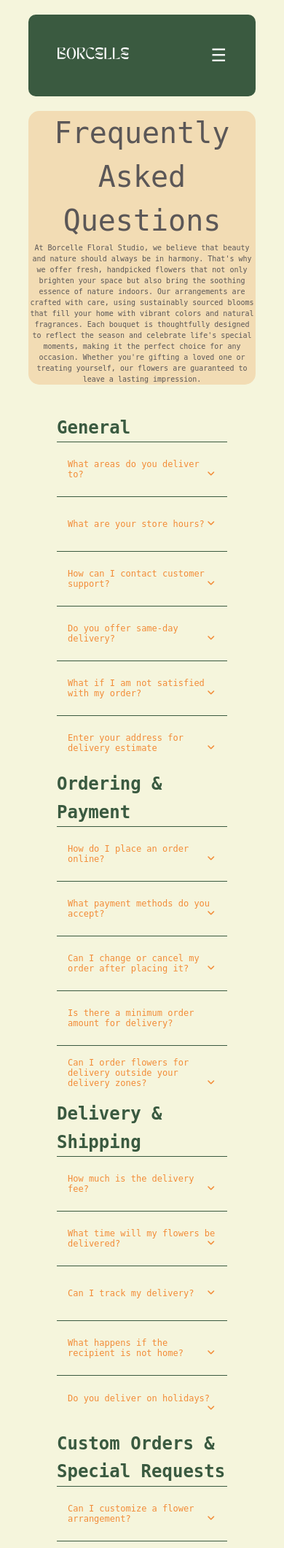
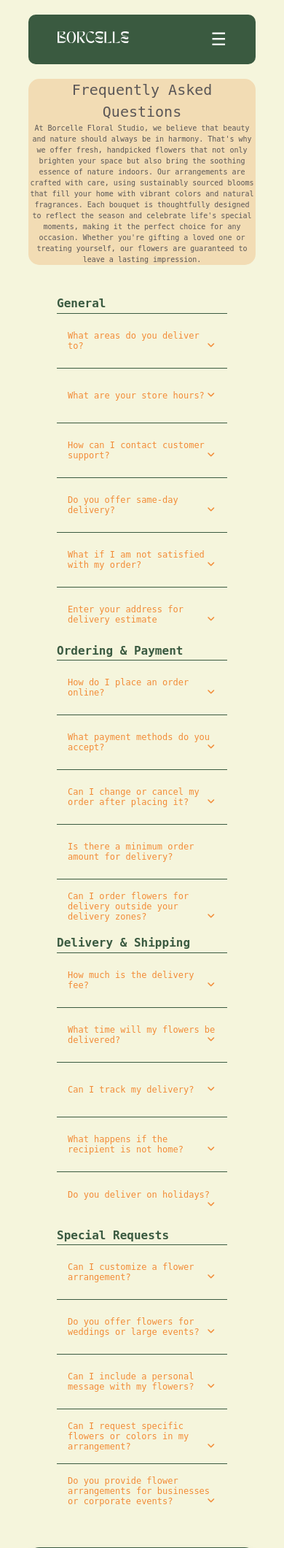
Before and after one commit to Rstark28/CS20Midterm, a Python web app: template site/templates/faq.html in a window 390 px wide. Shown: the top 2121 px of the page at 73% size. Run offline with Jinja, Linux system fonts and the light colour scheme; the template is opened without the code that fills it, so the values that code supplies are empty; some libraries are stand-ins or nearby versions.

Commit message:
made some changes to FAQ style

```diff
--- a/site/templates/faq.html
+++ b/site/templates/faq.html
@@ -265,11 +265,11 @@
         padding: 20px 40px;
         width: 80%;
         margin: 20px auto;
-        background-color: #3a5a40;
+        background-color :#3a5a40;
         border-radius: 10px;
         position: relative;
-        height: 112px;
         z-index: 10;
+
       }
 
       .nav-toggle {
@@ -318,7 +318,7 @@
       .reg-link:hover::after {
         width: 100%;
         left: 0;
-        background: #f28c38;
+        background: #f28c38;;
       }
 
       .logo {
@@ -331,7 +331,7 @@
       }
 
       .order-link {
-        background-color: #f28c38;
+        background-color: #f28c38;;
         color: rgb(255, 255, 255);
         border: 2px solid #e17523;
         padding: 10px 20px;
@@ -379,6 +379,15 @@
       }
       /* Responsive Page For Mobile */
       @media (max-width: 768px) {
+
+        h1 {
+          font-size: 20px;
+        }
+
+        h2 {
+          font-size: 16px;
+        }
+
         .intro {
           flex-direction: column;
           align-items: start;
@@ -422,7 +431,7 @@
         }
 
         input#userAddress {
-          width: 50%;
+          width: 55%;
           font-size: 8px;
           margin-top: 5px;
           margin-right: 0px;
@@ -444,6 +453,7 @@
 
       /* Responsive Page For Laptops/Tablets */
       @media (min-width: 480px) and (max-width: 900px) {
+
         h1 {
           font-size: 23px;
         }
@@ -532,7 +542,7 @@
         <ul class="nav-links">
           <li><a class="reg-link" href="index.html">HOME</a></li>
           <li><a class="reg-link" href="about.html">ABOUT</a></li>
-          <li><a class="reg-link" href="events.html">EVENTS</a></li>
+          <li><a class="reg-link" href="services.html">EVENTS</a></li>
           <li><a class="reg-link" href="locations.html">LOCATIONS</a></li>
           <li><a class="reg-link" href="faq.html">FAQ</a></li>
           <li><a class="reg-link" href="contact.html">CONTACT</a></li>
@@ -797,7 +807,7 @@
       </div>
 
       <div class="next_section">
-        <h2 class="section_title">Custom Orders & Special Requests</h2>
+        <h2 class="section_title">Special Requests</h2>
 
         <div class="next_question">
           <button class="question_button">
```
